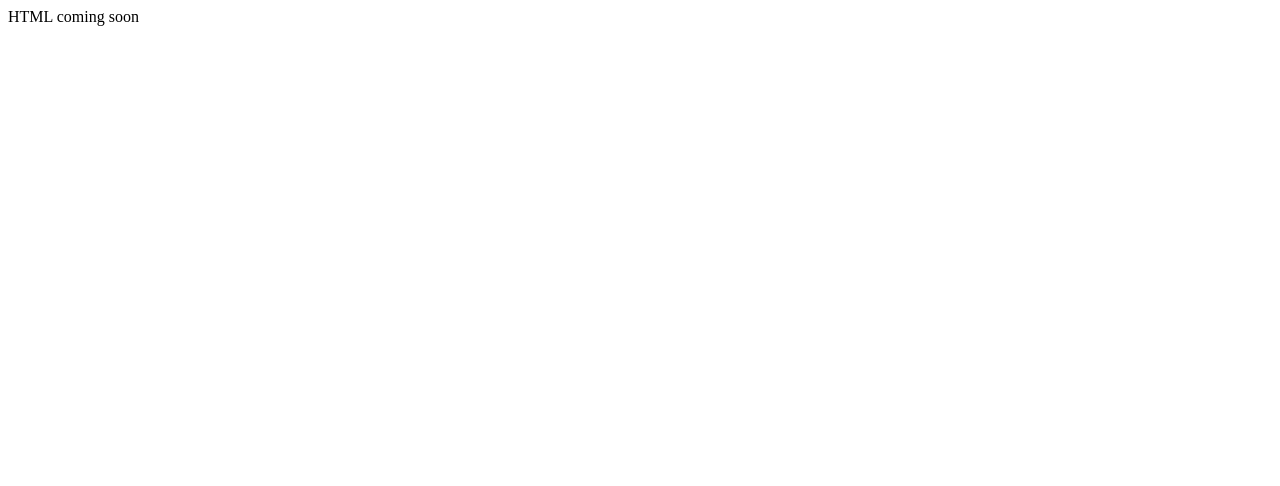
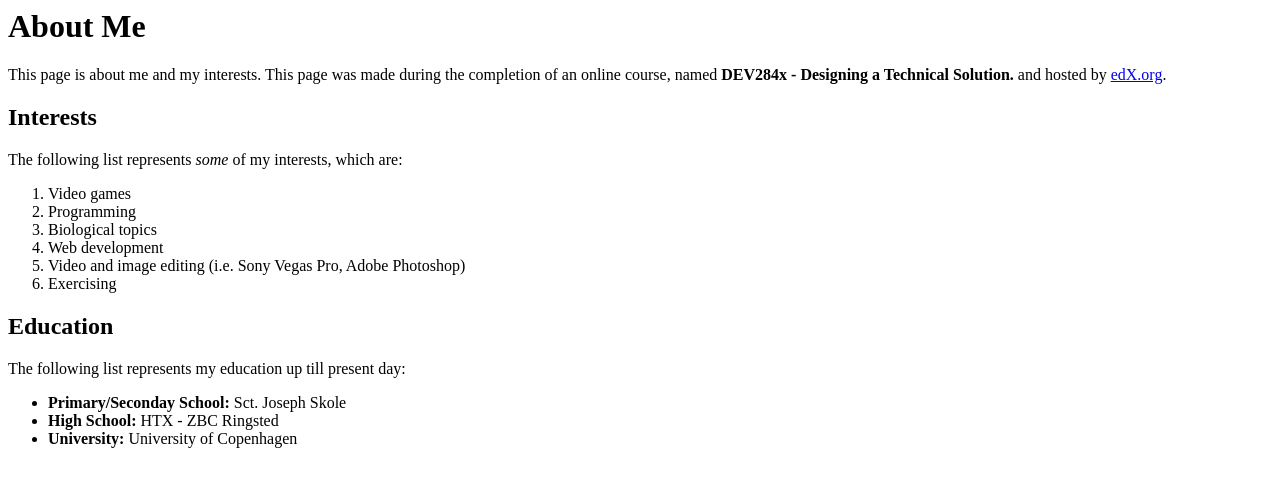
Before and after one commit to Mporse/Hello-World-DEV284x-edX, a plain HTML site: page helloworld.html in a window 1280 px wide. Drawn offline with Linux system fonts and the light colour scheme.

Commit message:
Modified "helloworld.html" to be an "About Me" page.

```diff
--- a/helloworld.html
+++ b/helloworld.html
@@ -1 +1,42 @@
-HTML coming soon
+<!DOCTYPE <!DOCTYPE html>
+
+<html>
+    <head>
+        <title>About Me Page</title>
+    </head>
+    <body>
+    <main>
+        <header>
+            <h1>About Me</h1>
+                <p>This page is about me and my interests. This page was made during the completion of an online course, named <strong>DEV284x - Designing a Technical Solution.</strong>
+                and hosted by <a href="https://www.edx.org/">edX.org</a>.
+                </p>
+        </header>
+        <article>
+            <section>
+                <h2>Interests</h2>
+                    <p>The following list represents <em>some</em> of my interests, which are:<br>
+                        <ol>
+                            <li>Video games</li>
+                            <li>Programming</li>
+                            <li>Biological topics</li>
+                            <li>Web development</li>
+                            <li>Video and image editing (i.e. Sony Vegas Pro, Adobe Photoshop)</li>
+                            <li>Exercising</li>
+                        </ol>
+                    </p>
+            </section>
+            <section>
+                <h2>Education</h2>
+                    <p>The following list represents my education up till present day:<br>
+                        <ul>
+                            <li><strong>Primary/Seconday School:</strong> Sct. Joseph Skole</li>
+                            <li><strong>High School:</strong> HTX - ZBC Ringsted</li>
+                            <li><strong>University:</strong> University of Copenhagen</li>
+                        </ul>
+                    </p>
+            </section>
+        </article>
+    </main>
+    </body>
+</html>
```
Also changed, not shown: 1 other file.
